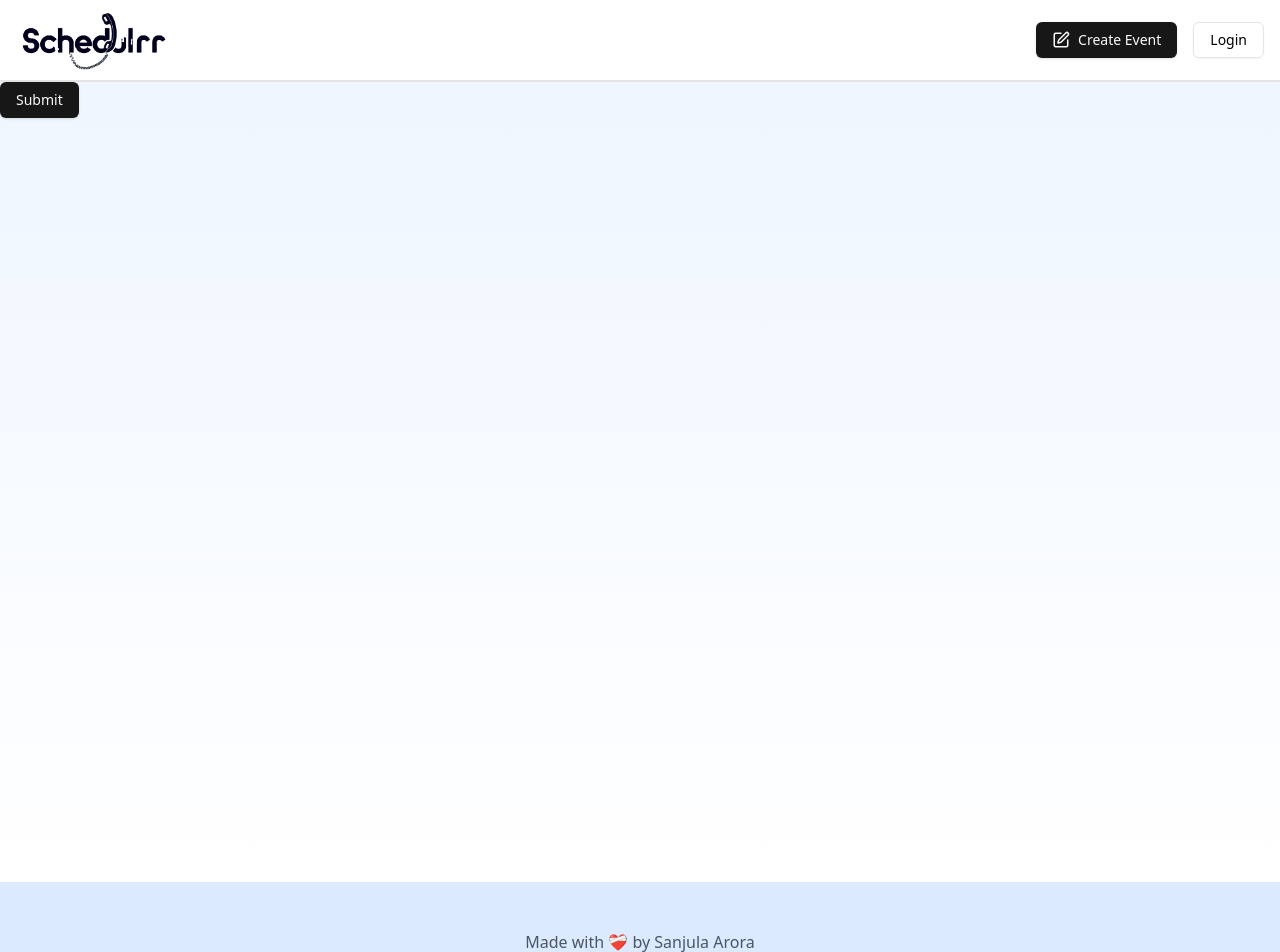
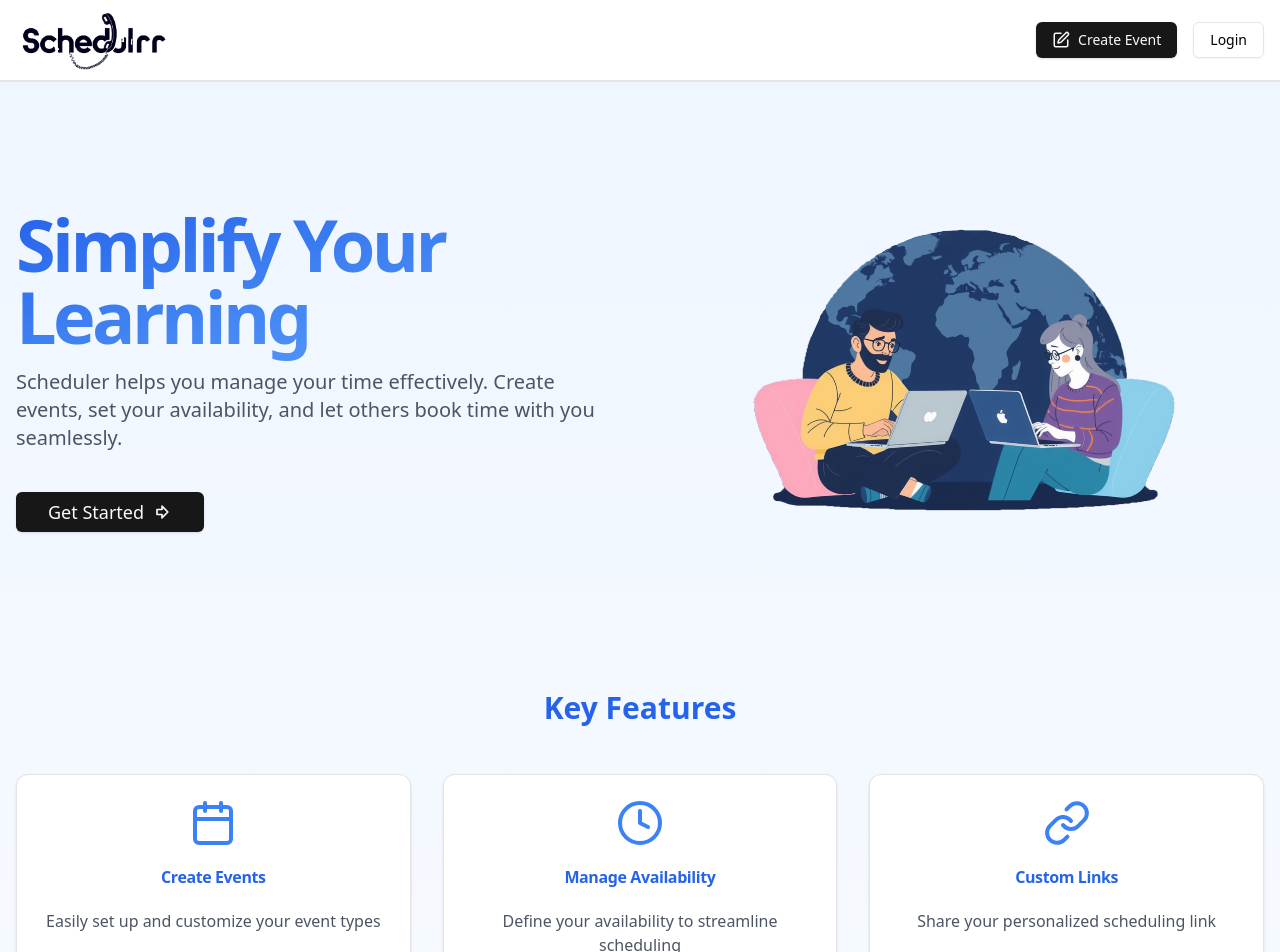
Before and after one commit to Sanjulaarora/scheduler, a Next.js app: page / in a window 1280 px wide. Shown: the top 952 px of the page. Built offline with nearby package versions, Linux system fonts and the light colour scheme; no server answers.

Commit message:
Landing page completed

```diff
--- a/app/globals.css
+++ b/app/globals.css
@@ -17,6 +17,9 @@
 @layer utilities {
   .text-balance {
     text-wrap: balance;
+  }
+  .gradient-title {
+    @apply font-extrabold bg-gradient-to-br from-blue-600 to-blue-400 bg-clip-text tracking-tighter text-transparent pb-4 pr-2;
   }
 }
 
--- a/app/page.js
+++ b/app/page.js
@@ -1,9 +1,133 @@
+import Image from "next/image";
+import Link from "next/link";
 import { Button } from "@/components/ui/button";
+import { Card, CardHeader, CardTitle, CardContent } from "@/components/ui/card";
+import { ArrowBigRight, Calendar, Clock, LinkIcon, ArrowRight } from "lucide-react";
+import Testimonials from "@/components/testimonials";
+
+const features = [
+  {
+    icon: Calendar,
+    title: "Create Events",
+    description: "Easily set up and customize your event types",
+  },
+  {
+    icon: Clock,
+    title: "Manage Availability",
+    description: "Define your availability to streamline scheduling",
+  },
+  {
+    icon: LinkIcon,
+    title: "Custom Links",
+    description: "Share your personalized scheduling link",
+  },
+];
+
+const howItWorks = [
+  { step: "Sign Up", description: "Create your free Schedulrr account" },
+  {
+    step: "Set Availability",
+    description: "Define when you're available for meetings",
+  },
+  {
+    step: "Share Your Link",
+    description: "Send your scheduling link to clients or colleagues",
+  },
+  {
+    step: "Get Booked",
+    description: "Receive confirmations for new appointments automatically",
+  },
+];
 
 export default function Home() {
   return (
-    <div>
-      <Button>Submit</Button>
-    </div>
+    <main className="container mx-auto px-4 py-16">
+      <div className="flex flex-col lg:flex-row items-center justify-between gap-12 mb-24">
+        <div className="lg:w-1/2">
+          <h1 className="text-7xl font-extrabold pb-6 gradient-title">Simplify Your Learning</h1>
+          <p className="text-xl text-gray-600 mb-10">
+            Scheduler helps you manage your time effectively. Create events, set your availability, and let others book time with you seamlessly.
+          </p>
+          <Link href='/dashboard'>
+            <Button size="lg" className="text-lg">
+              Get Started <ArrowBigRight className="ml-2 h-5 w-5" />
+            </Button>
+          </Link>
+        </div>
+        <div className="lg:w-1/2 flex justify-center">
+          <div className="relative w-full max-w-md aspect-square">
+            <Image
+              src="/poster.png"
+              alt="Scheduling illustration"
+              layout="fill"
+              objectFit="contain"
+            />
+          </div>
+        </div>
+      </div>
+
+      <div className="mb-24">
+        <h2 className="text-3xl font-bold text-center mb-12 text-blue-600">Key Features</h2>
+        <div className="grid grid-cols-1 md:grid-cols-3 gap-8">
+          {features.map((feature, index)=>{
+            return(
+              <Card key={index}>
+                <CardHeader>
+                  <feature.icon className="w-12 h-12 text-blue-500 mb-4 mx-auto" />
+                  <CardTitle className="text-center text-blue-600">
+                    {feature.title}
+                  </CardTitle>
+                </CardHeader>
+                <CardContent>
+                  <p className="text-center text-gray-600">
+                    {feature.description}
+                  </p>
+                </CardContent>
+              </Card>
+            )
+          })}
+        </div>
+      </div>
+
+      <div className="mb-24">
+        <h2 className="text-3xl font-bold text-center mb-12 text-blue-600">
+          What Our Users Say
+        </h2>
+        <Testimonials />
+      </div>
+
+      <div className="mb-24">
+        <h2 className="text-3xl font-bold text-center mb-12 text-blue-600">
+          How It Works
+        </h2>
+        <div className="grid grid-cols-1 md:grid-cols-2 lg:grid-cols-4 gap-8">
+          {howItWorks.map((step, index)=>(
+            <div key={index} className="text-center">
+              <div className='bg-blue-100 rounded-full w-16 h-16 flex items-center justify-center mx-auto mb-4'>
+                <span className="text-blue-600 font-bold text-xl">
+                  {index+1}
+                </span>
+              </div>
+              <h3 className='font-semibold text-lg mb-2'>{step.step}</h3>
+              <p className="text-gray-600">{step.description}</p>
+            </div>
+          ))}
+        </div>
+      </div>
+
+      <div className="bg-blue-600 text-white rounded-lg p-8 text-center">
+        <h2 className="text-3xl font-bold mb-4">
+          Ready to Simplify Your Scheduling ?
+        </h2>
+        <p className="text-xl mb-6">
+          Join thousands of professionals who trust Scheduler for efficient time management.
+        </p>
+        <Link href="/dashboard">
+          <Button size="lg" variant="secondary" className="text-blue-600">
+            Start For Free <ArrowRight className="ml-2 h-5 w-5" />
+          </Button>
+        </Link>
+      </div>
+    </main>
   );
 }
--- /dev/null
+++ b/components/testimonials.jsx
@@ -0,0 +1,83 @@
+"use client";
+
+import React from 'react';
+import Autoplay from 'embla-carousel-autoplay';
+import { Carousel, CarouselContent, CarouselItem } from './ui/carousel';
+import { Card, CardContent } from './ui/card';
+import { Avatar, AvatarImage, AvatarFallback } from './ui/avatar';
+
+const testimonials = [
+    {
+      name: "Sarah Johnson",
+      role: "Marketing Manager",
+      content:
+        "Schedulrr has transformed how I manage my team's meetings. It's intuitive and saves us hours every week!",
+      image: "https://i.pravatar.cc/150?img=1",
+    },
+    {
+      name: "David Lee",
+      role: "Freelance Designer",
+      content:
+        "As a freelancer, Schedulrr helps me stay organized and professional. My clients love how easy it is to book time with me.",
+      image: "https://i.pravatar.cc/150?img=2",
+    },
+    {
+      name: "Emily Chen",
+      role: "Startup Founder",
+      content:
+        "Schedulrr streamlined our hiring process. Setting up interviews has never been easier!",
+      image: "https://i.pravatar.cc/150?img=3",
+    },
+    {
+      name: "Michael Brown",
+      role: "Sales Executive",
+      content:
+        "I've seen a 30% increase in my meeting bookings since using Schedulrr. It's a game-changer for sales professionals.",
+      image: "https://i.pravatar.cc/150?img=4",
+    },
+];
+
+const Testimonials = () => {
+  return (
+    <Carousel
+     plugins={[
+        Autoplay({
+            delay: 2000,
+        }),
+     ]}
+     className="w-full mx-auto"
+    >
+        <CarouselContent>
+            {testimonials.map((testimonial, index)=> (
+                <CarouselItem key={index} className="md:basis-1/2 lg:basis-1/3">
+                    <Card className='h-full'>
+                        <CardContent className="flex flex-col justify-between h-full p-6">
+                            <p className="text-gray-600 mb-4">
+                                &quot;{testimonial.content}&quot;
+                            </p>
+                            <div className="fles items-center mt-4">
+                            <Avatar className="h-12 w-12 mr-4">
+                                <AvatarImage src={testimonial.image} alt={testimonial.name}/>
+                                <AvatarFallback>
+                                    {testimonial.name
+                                        .split(" ")
+                                        .map((n) => n[0])
+                                        .join("")
+                                    }
+                                </AvatarFallback>
+                            </Avatar>
+                            <div>
+                                <p className="font-semibold">{testimonial.name}</p>
+                                <p className="text-sm text-gray-500">{testimonial.role}</p>
+                            </div>
+                            </div>
+                        </CardContent>
+                    </Card>
+                </CarouselItem>
+            ))}
+        </CarouselContent>
+    </Carousel>
+  );
+}
+
+export default Testimonials;
--- a/package.json
+++ b/package.json
@@ -20,6 +20,7 @@
     "@radix-ui/react-tabs": "^1.1.0",
     "class-variance-authority": "^0.7.0",
     "clsx": "^2.1.1",
+    "embla-carousel-autoplay": "^8.3.0",
     "embla-carousel-react": "^8.3.0",
     "lucide-react": "^0.445.0",
     "next": "14.2.13",
```
Also changed, not shown: 2 other files (tests, documents, lock files or other folders).
